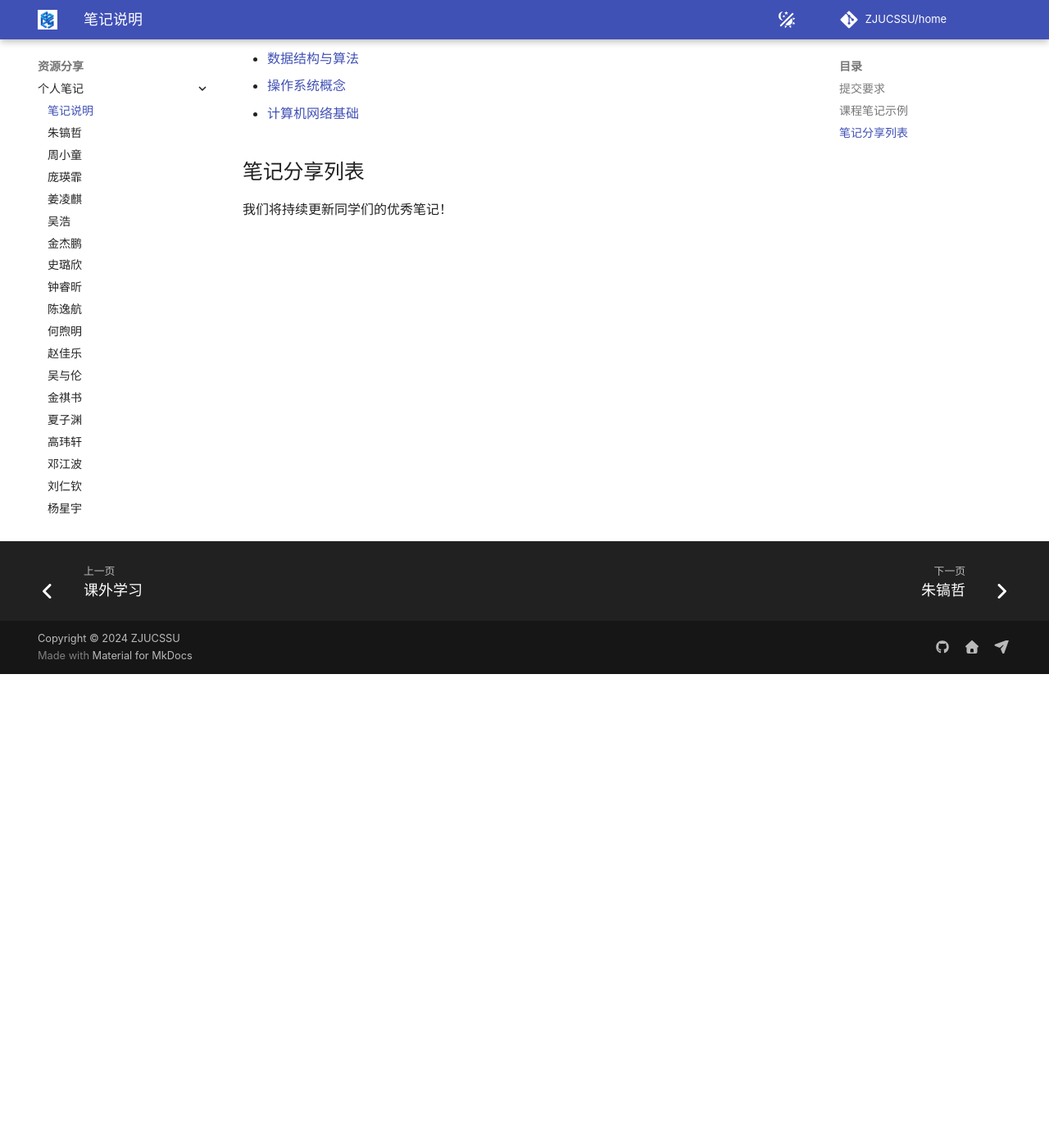
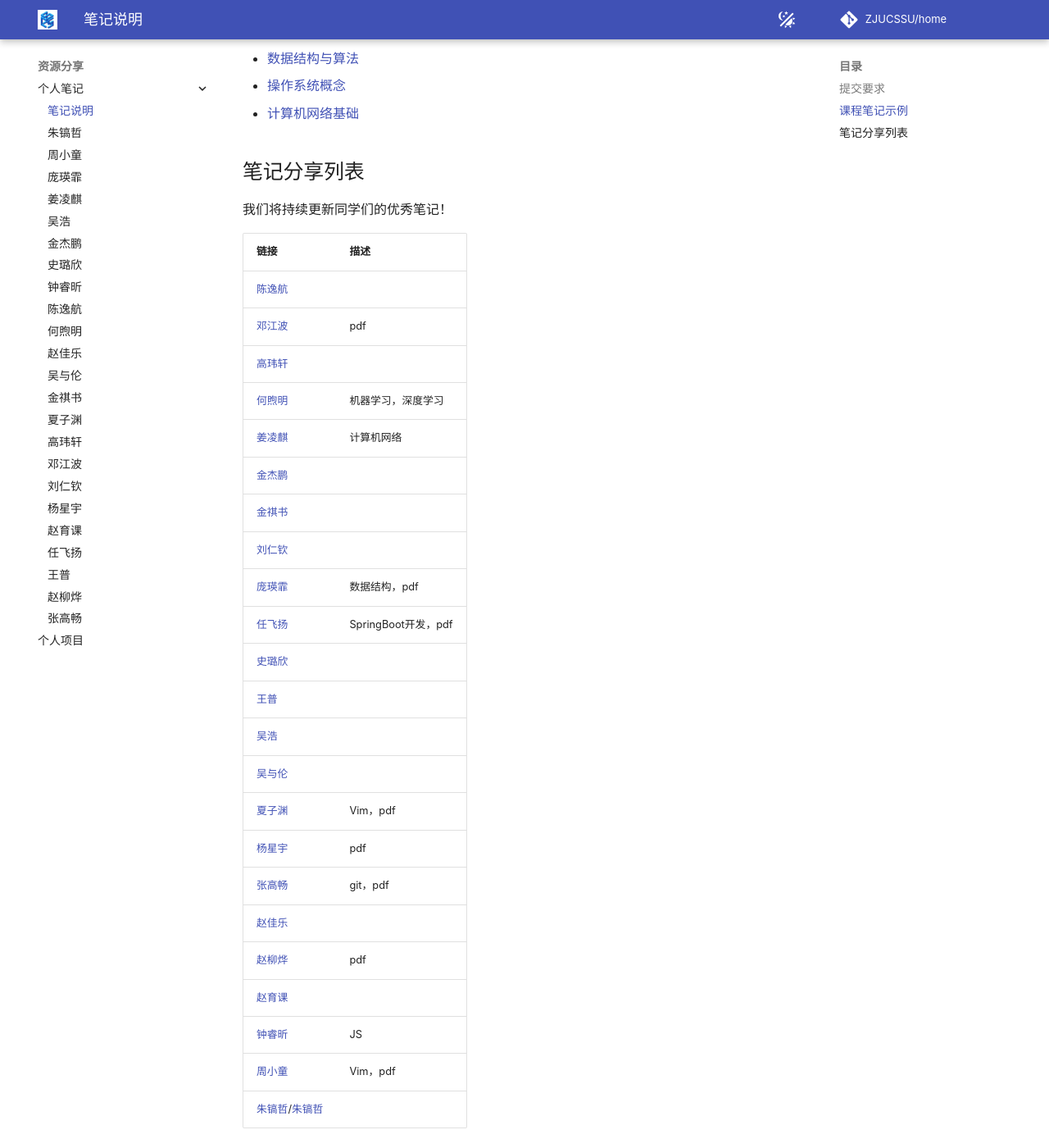
Before and after one commit to ZJUCSSU/home, an MkDocs documentation site: the page built from docs/资源分享/个人笔记/example.md, in a window 1280 px wide and 1400 px high, scrolled down 578 px. Shown: the whole window at 82% size. Built offline with MkDocs 1.6.1 and Material for MkDocs 9.7.7, drawn with Linux system fonts in a browser that asks for light colours; comment, search, counter and statistics services are not loaded.

Commit message:
example.md

```diff
--- a/docs/资源分享/个人笔记/example.md
+++ b/docs/资源分享/个人笔记/example.md
@@ -22,3 +22,29 @@
 ## 笔记分享列表
 
 我们将持续更新同学们的优秀笔记！
+
+| 链接 | 描述 |
+| :----------- | :----------- |
+| [陈逸航](https://sh17c.top/LessonsNotes/) |  |
+| [邓江波](./邓江波-Distributed%20Version%20Control%20System%20-%20Git.pdf) | pdf |
+| [高玮轩](https://nest.shrike505.cc/notes/) |  |
+| [何煦明](https://dw7hzckbift.feishu.cn/wiki/VulewoHS1i3EWlkx8SbcCl0znRe) | 机器学习，深度学习 |
+| [姜凌麒](姜凌麒-计网笔记(展示).pdf) | 计算机网络 |
+| [金杰鹏](https://note.jiepeng.tech/) |  |
+| [金祺书](https://brucejqs.github.io/MyNotebook/) |  |
+| [刘仁钦](https://cyrus28214.top/post/0281cead953c/) |  |
+| [庞瑛霏](庞瑛霏-数据结构.pdf) | 数据结构，pdf |
+| [任飞扬](任飞扬-SpringBoot开发.pdf) | SpringBoot开发，pdf |
+| [史璐欣](https://collapsar11.github.io/) |  |
+| [王普](https://note.v1ceversaa.cc/) |  |
+| [吴浩](https://freewh2005.github.io/index.html) |  |
+| [吴与伦](https://mem.ac/) |  |
+| [夏子渊](夏子渊-Vim.pdf) | Vim，pdf |
+| [杨星宇](./杨星宇-_Fundamentals%20of%20CUDA%20C_C++.pdf) | pdf |
+| [张高畅](张高畅-Git笔记.pdf) | git，pdf |
+| [赵佳乐](https://nonezjl.github.io/mymkdocs/Tools/elasticsearch/#_5) |  |
+| [赵柳烨](赵柳烨-note.pdf) | pdf |
+| [赵育课](https://hzeroyuke.github.io/my_blog/) |  |
+| [钟睿昕](https://vwd2qst55o9.feishu.cn/docx/MRdjd0SERo0hs1xUcZMc93p1n6d) | JS |
+| [周小童](周小童-Vim操作整理.pdf) | Vim，pdf |
+| [朱镐哲](https://www.yuque.com/howjul/rt9ms6)/[朱镐哲](https://note.howjul.com/) |  |
```
